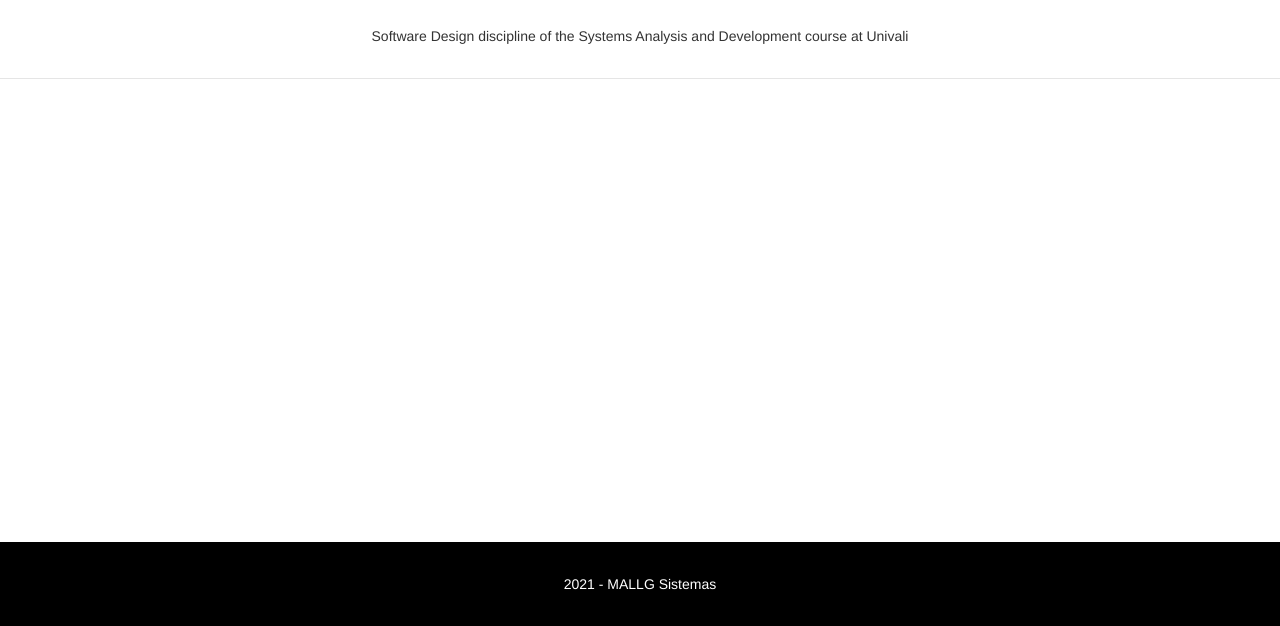
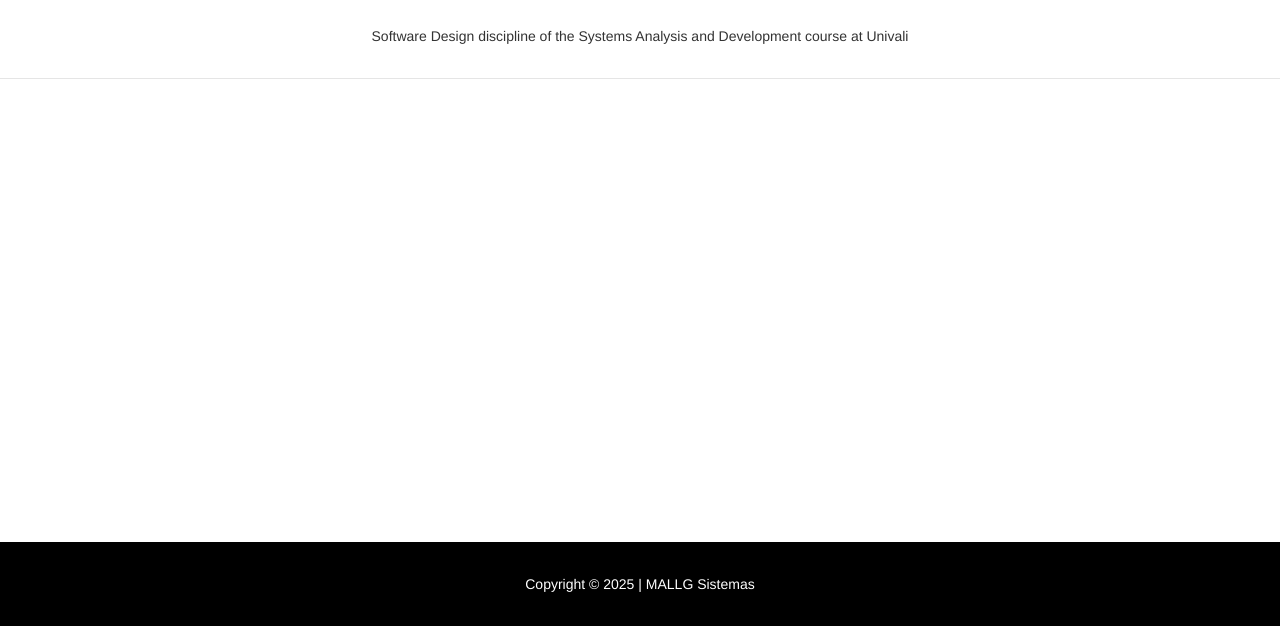
Before and after one commit to MALLG-Sistemas/software-design, a plain HTML site: page index.html in a window 1280 px wide. Shown: the part 174-800 px from the top of the page. Drawn offline with Linux system fonts and the light colour scheme.

Commit message:
Atualização do footer

```diff
--- a/index.html
+++ b/index.html
@@ -24,7 +24,7 @@
       </section>
     </main>
     <footer class="footer">
-      <p>2021 - MALLG Sistemas</p>
+      <p>Copyright © 2025 | MALLG Sistemas</p>
     </footer>
   </body>
 </html>
```
